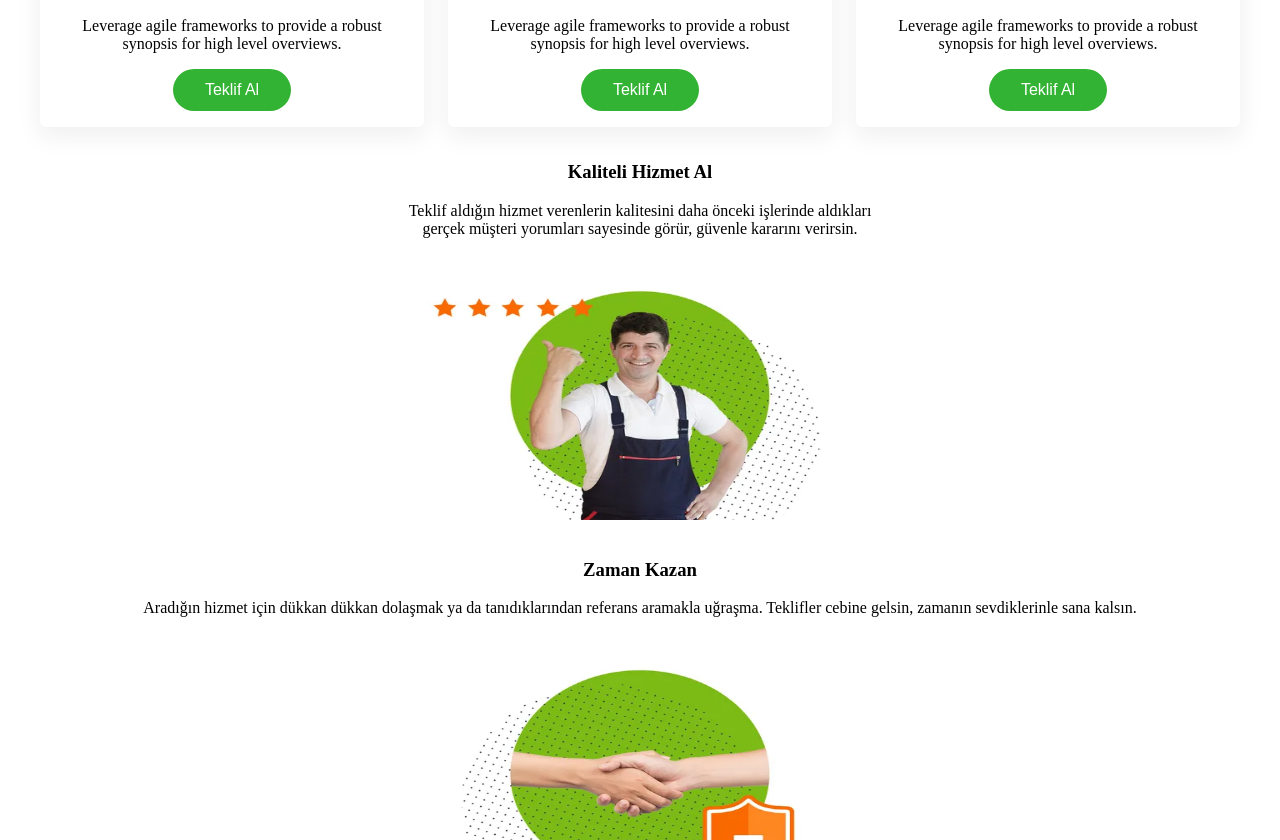
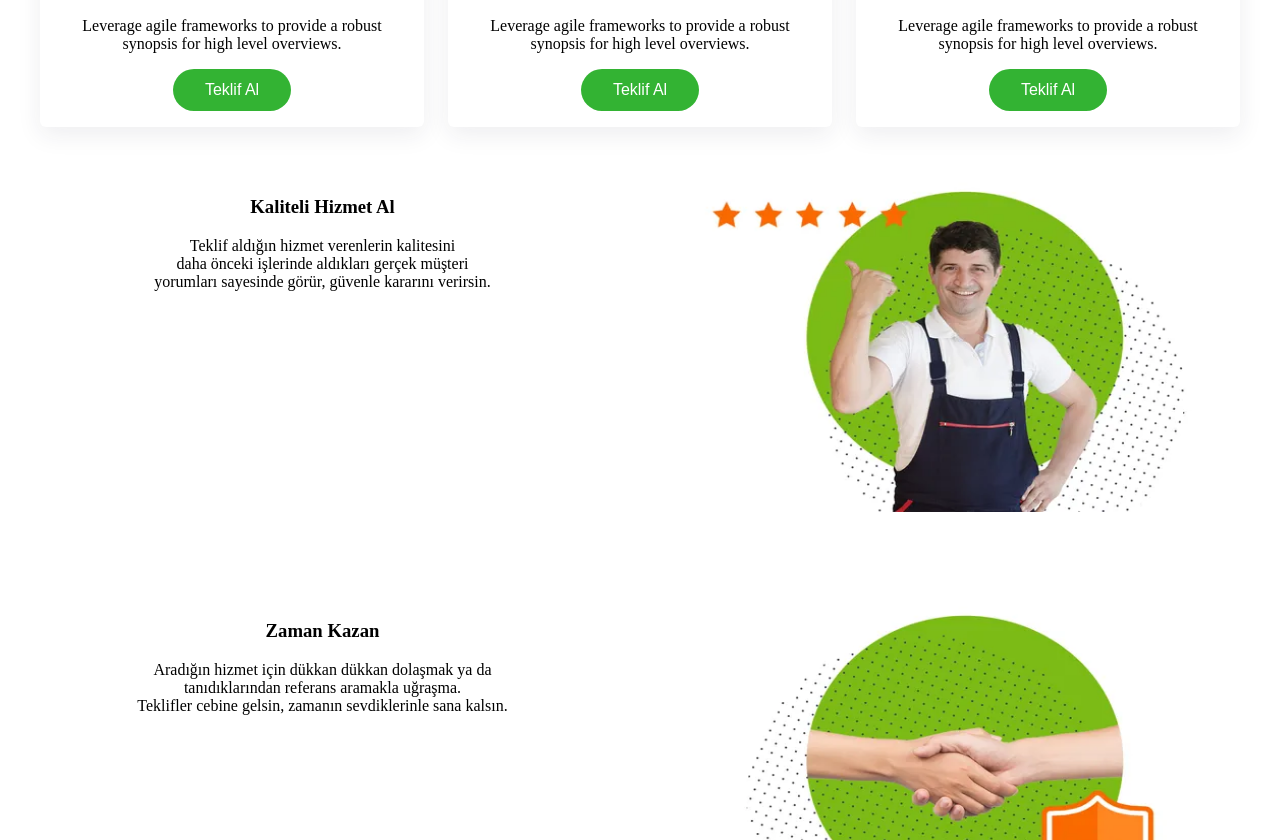
Before and after one commit to nildembuse/ArmutClone, a React (Vite) app: page / in a window 1280 px wide. Shown: the part 1960-2800 px from the top of the page. Built offline with nearby package versions, Linux system fonts and the light colour scheme.

Commit message:
duzenlemeler yapiliyor

```diff
--- a/src/App.css
+++ b/src/App.css
@@ -671,17 +671,26 @@ header.masthead .post-heading  {
 
 }
 
+.values{
+  display: grid;
+  grid-template-columns: 1fr 1fr;
+  gap: 70px;
+  margin-top: 35px;
+}
+
 .values_text {
   padding: 16px;
+  text-align: center;
+  align-items: center;
 }
 
 .values_image {
-  text-align: center;
+  text-align: right;
 }
 
 .values_image img {
-  width: 450px;
-  height: 250px;
+  width: 550px;
+  height: 350px;
 }
 
 .services{
--- a/src/components/Content.jsx
+++ b/src/components/Content.jsx
@@ -6,7 +6,7 @@ export default  function Content() {
         <div className="values">
                <div className="values_text">
                     <h3>Kaliteli Hizmet Al</h3>
-                    <p>Teklif aldığın hizmet verenlerin kalitesini daha önceki işlerinde aldıkları <br /> gerçek müşteri yorumları sayesinde görür, güvenle kararını verirsin.</p>
+                    <p>Teklif aldığın hizmet verenlerin kalitesini <br /> daha önceki işlerinde aldıkları gerçek müşteri <br /> yorumları sayesinde görür, güvenle kararını verirsin.</p>
                </div>
                <div className="values_image">
                     <img src="/src/img/qualty.jpg" alt="" />
@@ -14,7 +14,7 @@ export default  function Content() {
 
                <div className="values_text">
                     <h3>Zaman Kazan</h3>
-                    <p>Aradığın hizmet için dükkan dükkan dolaşmak ya da tanıdıklarından referans aramakla uğraşma. Teklifler cebine gelsin, zamanın sevdiklerinle sana kalsın.</p>
+                    <p>Aradığın hizmet için dükkan dükkan dolaşmak ya da <br /> tanıdıklarından referans aramakla uğraşma. <br /> Teklifler cebine gelsin, zamanın sevdiklerinle sana kalsın.</p>
                </div>
                <div className="values_image">
                     <img src="/src/img/anlaşma.jpg" alt="" />
@@ -22,7 +22,7 @@ export default  function Content() {
 
                <div className="values_text">
                     <h3>Garantide Ol</h3>
-                    <p>Gönül rahatlığıyla hizmet alman için, Armut'tan teklif seçimi yaptığın işler garantimiz altında</p>
+                    <p>Gönül rahatlığıyla hizmet alman için, <br /> Armut'tan teklif seçimi yaptığın işler garantimiz altında</p>
                </div>
                <div className="values_image">
                     <img src="/src/img/choose-best-time.jpg" alt="" />
@@ -30,7 +30,7 @@ export default  function Content() {
 
                <div className="values_text">
                     <h3>Kolayca Kullan</h3>
-                    <p>Hizmet alacağın servis için özel hazırlanmış sorularına bir dakika içinde cevap ver, bekleyen işlerini kolayca hallet.</p>
+                    <p>Hizmet alacağın servis için özel hazırlanmış <br /> sorularına bir dakika içinde cevap ver, bekleyen işlerini kolayca hallet.</p>
                 </div>
                 <div className="values_image">
                     <img src="/src/img/save-time.jpg" alt="" />
```
